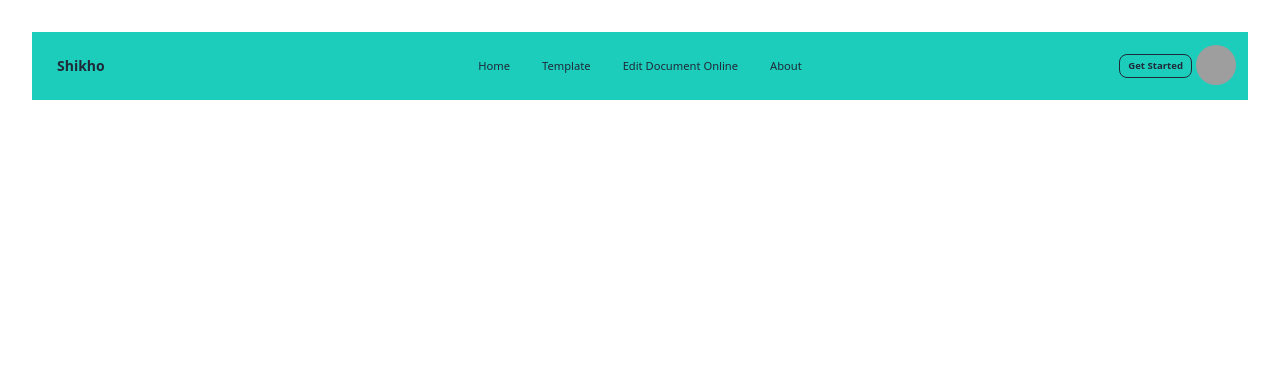
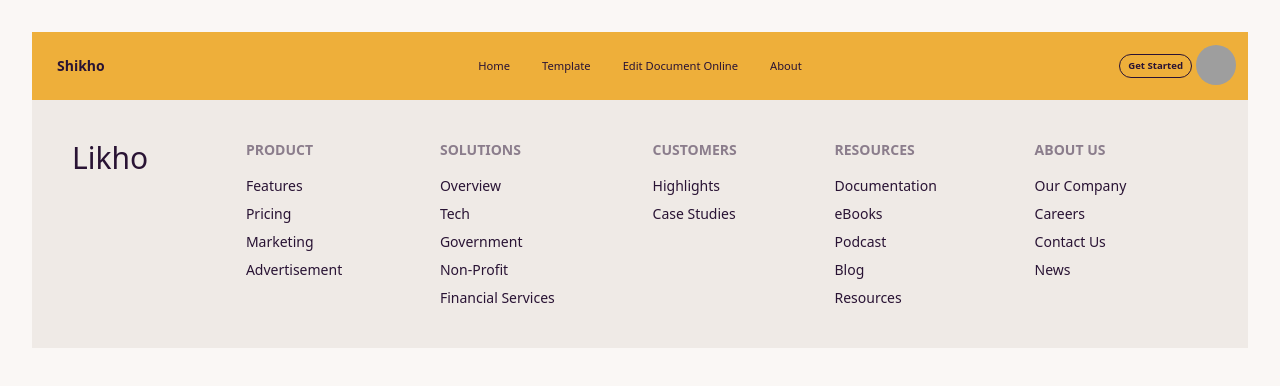
Before and after one commit to ataullahmesbah/likhho-sub-official, a React (Vite) app: page / in a window 1280 px wide. Shown: the top 386 px of the page. Built offline with nearby package versions, Linux system fonts and the light colour scheme; grey boxes are pictures that could not be loaded.

Commit message:
footer added

```diff
--- a/index.html
+++ b/index.html
@@ -1,5 +1,5 @@
 <!doctype html>
-<html lang="en">
+<html lang="en" data-theme="cupcake">
   <head>
     <meta charset="UTF-8" />
     <link rel="icon" type="image/svg+xml" href="/vite.svg" />
--- a/src/Layout/MainLayout.jsx
+++ b/src/Layout/MainLayout.jsx
@@ -1,5 +1,6 @@
 import { Outlet } from "react-router-dom";
 import Navbar from "../Navbar/Navbar";
+import Footer from "../pages/shared/Footer";
 
 
 const MainLayout = () => {
@@ -7,6 +8,7 @@ const MainLayout = () => {
         <div>
             <Navbar></Navbar>
             <Outlet></Outlet>
+            <Footer></Footer>
         </div>
     );
 };
--- /dev/null
+++ b/src/pages/shared/Footer.jsx
@@ -0,0 +1,47 @@
+
+const Footer = () => {
+    return (
+        <footer className="footer p-10 bg-base-200 text-base-content">
+            <div>
+                <h3 className="text-3xl">Likho</h3>
+            </div>
+            <div>
+                <span className="footer-title">Product</span>
+                <a className="link link-hover">Features</a>
+                <a className="link link-hover">Pricing</a>
+                <a className="link link-hover">Marketing</a>
+                <a className="link link-hover">Advertisement</a>
+            </div>
+            <div>
+                <span className="footer-title">Solutions</span>
+                <a className="link link-hover">Overview</a>
+                <a className="link link-hover">Tech</a>
+                <a className="link link-hover">Government</a>
+                <a className="link link-hover">Non-Profit</a>
+                <a className="link link-hover">Financial Services</a>
+            </div>
+            <div>
+                <span className="footer-title">Customers</span>
+                <a className="link link-hover">Highlights</a>
+                <a className="link link-hover">Case Studies</a>
+            </div>
+            <div>
+                <span className="footer-title">Resources</span>
+                <a className="link link-hover">Documentation</a>
+                <a className="link link-hover">eBooks</a>
+                <a className="link link-hover">Podcast</a>
+                <a className="link link-hover">Blog</a>
+                <a className="link link-hover">Resources</a>
+            </div>
+            <div>
+                <span className="footer-title">About Us</span>
+                <a className="link link-hover">Our Company</a>
+                <a className="link link-hover">Careers</a>
+                <a className="link link-hover">Contact Us</a>
+                <a className="link link-hover">News</a>
+            </div>
+        </footer>
+    );
+};
+
+export default Footer;
--- a/tailwind.config.js
+++ b/tailwind.config.js
@@ -4,8 +4,8 @@ export default {
     "./index.html",
     "./src/**/*.{js,ts,jsx,tsx}",
   ],
-  theme: {
-    extend: {},
+  daisyui: {
+    themes: ["light", "dark", "cupcake"],
   },
   plugins: [require("daisyui")],
 }
```
Also changed, not shown: .eslintrc.cjs.
